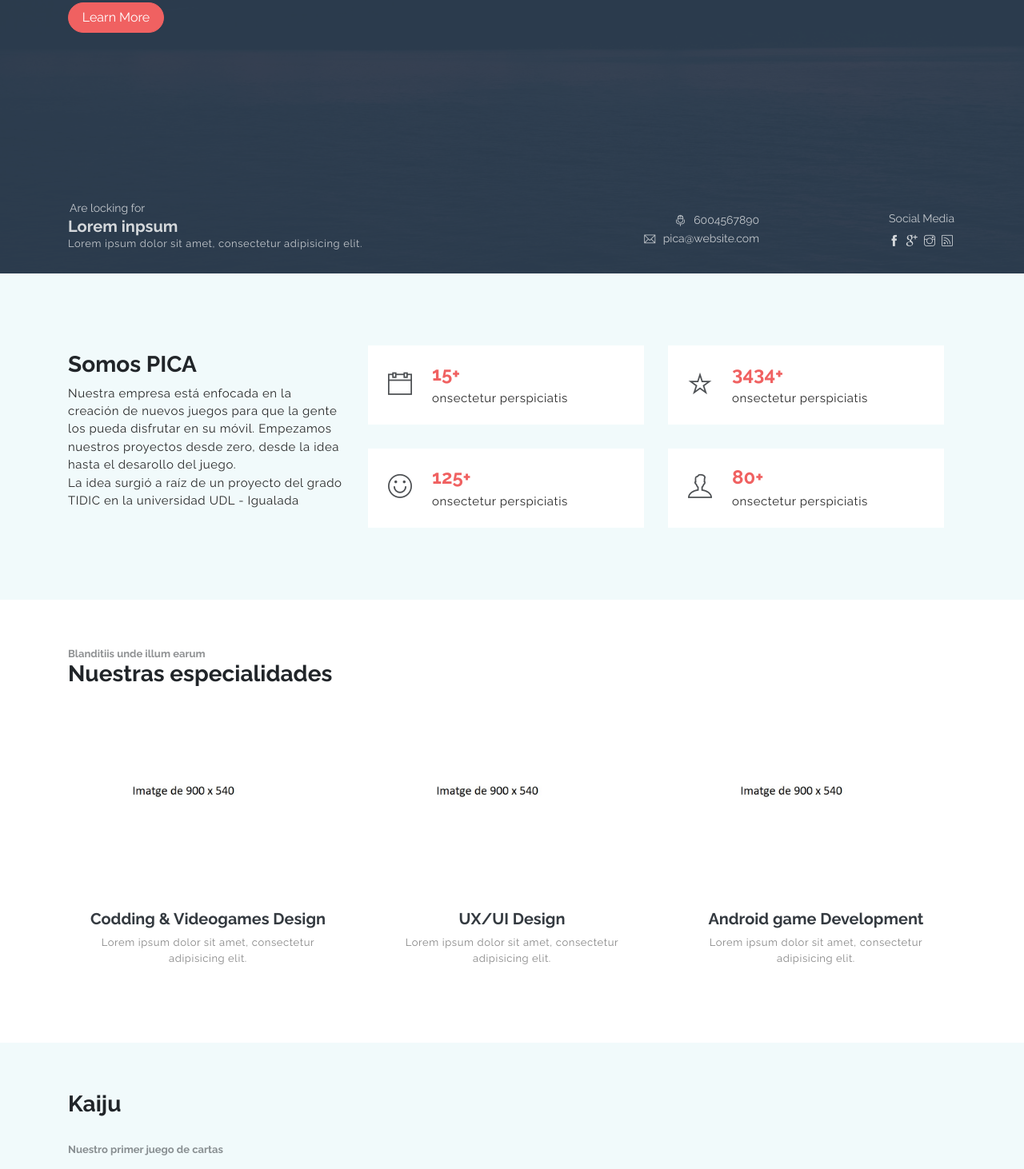
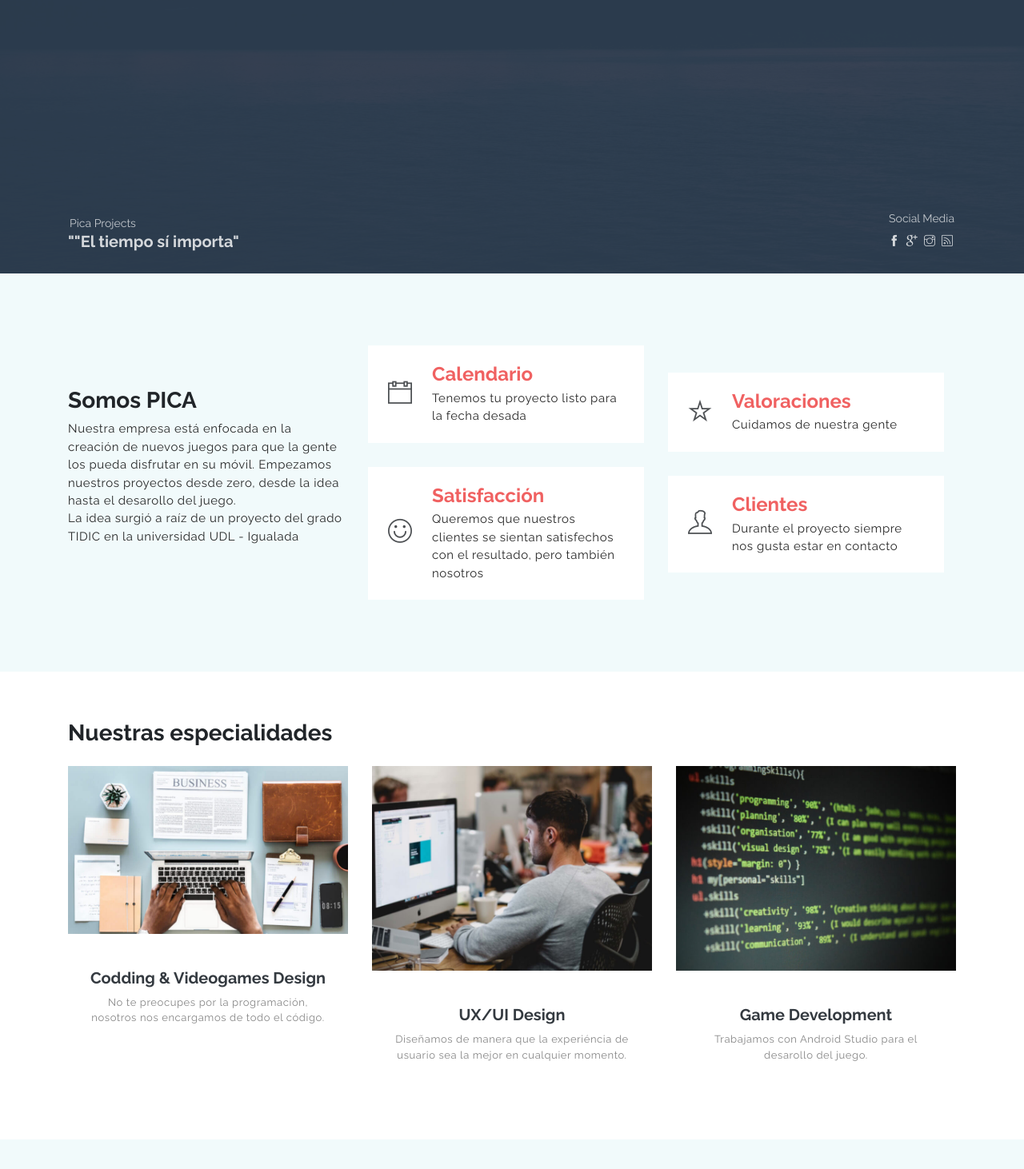
Before and after one commit to IsaacBrull16/ProyectoPICAOrganitation, a plain HTML site: page paginaweb/public_html/index.html in a window 1280 px wide. Shown: the part 458-1920 px from the top of the page at 80% size. Drawn offline with Linux system fonts and the light colour scheme.

Commit message:
update web

```diff
--- a/paginaweb/public_html/index.html
+++ b/paginaweb/public_html/index.html
@@ -58,20 +58,18 @@
                 <div class="carousel-inner">
                     <div class="carousel-item active">
                         <div class="carousel-caption d-none d-md-block">
-                            <h1 class="carousel-title">We Are<br> Pica</h1>
-                            <button class="btn btn-primary btn-rounded">Learn More</button>
+                            <h1 class="carousel-title">We Are<br> Pica Projects</h1>
+                            <!--<button class="btn btn-primary btn-rounded">Learn More</button>-->
                         </div>
                     </div>
                     <div class="carousel-item">
                         <div class="carousel-caption d-none d-md-block">
                             <h1 class="carousel-title">We make <br> Videogames</h1>
-                            <button class="btn btn-primary btn-rounded">Learn More</button>
                           </div>
                     </div>
                     <div class="carousel-item">
                         <div class="carousel-caption d-none d-md-block">
                             <h1 class="carousel-title">We Make <br> New world</h1>
-                            <button class="btn btn-primary btn-rounded">Learn More</button>
                           </div>
                     </div>
                 </div>
@@ -80,15 +78,15 @@
 
         <div class="infos container mb-4 mb-md-2">
             <div class="title">
-                <h6 class="subtitle font-weight-normal">Are locking for</h6>
-                <h5>Lorem inpsum</h5>
-                <p class="font-small">Lorem ipsum dolor sit amet, consectetur adipisicing elit.</p>
+                <h6 class="subtitle font-weight-normal">Pica Projects</h6>
+                <h5>""El tiempo sí importa"</h5>
+                <!--<p class="font-small">Lorem ipsum dolor sit amet, consectetur adipisicing elit.</p>-->
             </div>
             <div class="socials text-right">
                 <div class="row justify-content-between">
                     <div class="col">
-                        <a class="d-block subtitle"><i class="ti-microphone pr-2"></i> 6004567890</a>
-                        <a class="d-block subtitle"><i class="ti-email pr-2"></i> pica@website.com</a>
+                        <!--<a class="d-block subtitle"><i class="ti-microphone pr-2"></i> 6004567890</a>
+                        <a class="d-block subtitle"><i class="ti-email pr-2"></i> pica@website.com</a>-->
                     </div>
                     <div class="col">
                         <h6 class="subtitle font-weight-normal mb-2">Social Media</h6>
@@ -122,8 +120,8 @@
                             <i class="ti-calendar"></i>
                         </div>
                         <div class="infos-wrapper">
-                            <h4 class="text-primary">15+</h4>
-                            <p>onsectetur perspiciatis</p>
+                            <h4 class="text-primary">Calendario</h4>
+                            <p>Tenemos tu proyecto listo para la fecha desada</p>
                         </div>
                     </div>
                     <div class="widget">
@@ -131,8 +129,8 @@
                             <i class="ti-face-smile"></i>
                         </div>
                         <div class="infos-wrapper">
-                            <h4 class="text-primary">125+</h4>
-                            <p>onsectetur perspiciatis</p>
+                            <h4 class="text-primary">Satisfacción</h4>
+                            <p>Queremos que nuestros clientes se sientan satisfechos con el resultado, pero también nosotros</p>
                         </div>
                     </div>
                 </div>
@@ -142,8 +140,8 @@
                             <i class="ti-star"></i>
                         </div>
                         <div class="infos-wrapper">
-                            <h4 class="text-primary">3434+</h4>
-                            <p>onsectetur perspiciatis</p>
+                            <h4 class="text-primary">Valoraciones</h4>
+                            <p>Cuidamos de nuestra gente</p>
                         </div>
                     </div>
                     <div class="widget">
@@ -151,8 +149,8 @@
                             <i class="ti-user"></i>
                         </div>
                         <div class="infos-wrapper">
-                            <h4 class="text-primary">80+</h4>
-                            <p>onsectetur perspiciatis</p>
+                            <h4 class="text-primary">Clientes</h4>
+                            <p>Durante el proyecto siempre nos gusta estar en contacto</p>
                         </div>
                     </div>
                 </div>
@@ -162,34 +160,33 @@
 
     <section class="section">
         <div class="container">
-            <h6 class="xs-font mb-0">Blanditiis unde illum earum</h6>
             <h3 class="section-title mb-4">Nuestras especialidades</h3>
 
             <div class="row text-center">
                 <div class="col-lg-4">
                     <a href="javascript:void(0)" class="card border-0 text-dark">
-                        <img class="card-img-top" src="assets/imgs/imatge 900x540.jpg" alt="Download free bootstrap 4 landing page, free boootstrap 4 templates, Download free bootstrap 4.1 landing page, free boootstrap 4.1.1 templates, ollie Landing page">
+                        <img class="card-img-top" src="assets/imgs/img-6.jpg" alt="Download free bootstrap 4 landing page, free boootstrap 4 templates, Download free bootstrap 4.1 landing page, free boootstrap 4.1.1 templates, ollie Landing page">
                         <span class="card-body">
                             <h4 class="title mt-4">Codding &amp; Videogames Design</h4>
-                            <p class="xs-font">Lorem ipsum dolor sit amet, consectetur adipisicing elit.</p>
+                            <p class="xs-font">No te preocupes por la programación, nosotros nos encargamos de todo el código.</p>
                         </span>
                     </a>
                 </div>
                 <div class="col-lg-4">
                     <a href="javascript:void(0)" class="card border-0 text-dark">
-                        <img class="card-img-top" src="assets/imgs/imatge 900x540.jpg" alt="Download free bootstrap 4 landing page, free boootstrap 4 templates, Download free bootstrap 4.1 landing page, free boootstrap 4.1.1 templates, ollie Landing page">
+                        <img class="card-img-top" src="assets/imgs/img-4.jpg" alt="Download free bootstrap 4 landing page, free boootstrap 4 templates, Download free bootstrap 4.1 landing page, free boootstrap 4.1.1 templates, ollie Landing page">
                         <span class="card-body">
                             <h4 class="title mt-4">UX/UI Design</h4>
-                            <p class="xs-font">Lorem ipsum dolor sit amet, consectetur adipisicing elit.</p>
+                            <p class="xs-font">Diseñamos de manera que la experiéncia de usuario sea la mejor en cualquier momento.</p>
                         </span>
                     </a>
                 </div>
                 <div class="col-lg-4">
                     <a href="javascript:void(0)" class="card border-0 text-dark">
-                        <img class="card-img-top" src="assets/imgs/imatge 900x540.jpg" alt="Download free bootstrap 4 landing page, free boootstrap 4 templates, Download free bootstrap 4.1 landing page, free boootstrap 4.1.1 templates, ollie Landing page">
+                        <img class="card-img-top" src="assets/imgs/img-8.jpg" alt="Download free bootstrap 4 landing page, free boootstrap 4 templates, Download free bootstrap 4.1 landing page, free boootstrap 4.1.1 templates, ollie Landing page">
                         <span class="card-body">
-                            <h4 class="title mt-4">Android game Development</h4>
-                            <p class="xs-font">Lorem ipsum dolor sit amet, consectetur adipisicing elit.</p>
+                            <h4 class="title mt-4">Game Development</h4>
+                            <p class="xs-font">Trabajamos con Android Studio para el desarollo del juego.</p>
                         </span>
                     </a>
                 </div>
@@ -201,12 +198,12 @@
         <div class="container">
 
             <h3 class="section-title pb-4">Kaiju </h3>
-            <h6 class="xs-font mb-0">Nuestro primer juego de cartas</h6>
+            <h6 class="xs-font mb-0">El diseño de nuestro primer juego de cartas</h6>
         </div>
 
         <div id="owl-portfolio" class="owl-carousel owl-theme mt-4">
             <a href="javascript:void(0)" class="item expertises-item">
-                <img src="assets/imgs/imatge 750x550.jpg"alt="Download free bootstrap 4 landing page, free boootstrap 4 templates, Download free bootstrap 4.1 landing page, free boootstrap 4.1.1 templates, ollie Landing page" class="box-shadow">
+                <img src="assets/imgs/img-9.jpg"alt="Download free bootstrap 4 landing page, free boootstrap 4 templates, Download free bootstrap 4.1 landing page, free boootstrap 4.1.1 templates, ollie Landing page" class="box-shadow">
                <!-- <h6 class="mt-3 mb-2">Kaiju</h6>
                 <p class="xs-font">Nuestro primer juego de cartas.</p> -->
             </a>
@@ -250,7 +247,7 @@
                         <img src="assets/imgs/avatar1.jpg" class="avatar" alt="Download free bootstrap 4 landing page, free boootstrap 4 templates, Download free bootstrap 4.1 landing page, free boootstrap 4.1.1 templates, ollie Landing page">
                         <div class="des">
 
-                            <p>Lorem ipsum dolor sit amet, consectetur adipisicing elit. Accusamus ea facere voluptatum corrupti doloremque odit sequi labore rerum maiores libero.adipisicing elit. Vitae quasi voluptatem sed quaerat dolorum architecto reiciendis magni laboriosam, illum, nobis, quae dolor, ducimus libero! Sapiente deleniti sit dolor, ex possimus.</p>
+                            <p>Soy bueno comunicando y presentando proyectos. Me encargo mayoritariamente de la programación y ayudo con la parte más técnica de nuestro proyecto con Aplicaciones para dispositivos móviles.</p>
 
 
                             <div class="line"></div>
@@ -264,7 +261,7 @@
                         <img src="assets/imgs/avatar2.jpg" class="avatar" alt="Download free bootstrap 4 landing page, free boootstrap 4 templates, Download free bootstrap 4.1 landing page, free boootstrap 4.1.1 templates, ollie Landing page">
                         <div class="des">
                             <h5 class="ti-quote-left font-weight-bold"></h5>
-                            <p>Lorem ipsum dolor sit amet, consectetur adipisicing elit. Accusamus ea facere voluptatum corrupti doloremque odit sequi labore rerum maiores libero.adipisicing elit. Vitae quasi voluptatem sed quaerat dolorum architecto reiciendis magni laboriosam, illum, nobis, quae dolor, ducimus libero! Sapiente deleniti sit dolor, ex possimus.</p>
+                            <p>Mi objetivo en esta empresa es intentar aportar todas mis experiencias pasadas con la dirección de equipos y proyectos, ayudando sobre todo con la imagen que queremos dar a nuestros usuarios.</p>
                             <h5 class="ti-quote-left text-right font-weight-bold"></h5>
 
                             <div class="line"></div>
@@ -278,7 +275,7 @@
                         <img src="assets/imgs/avatar3.jpg" class="avatar" alt="Download free bootstrap 4 landing page, free boootstrap 4 templates, Download free bootstrap 4.1 landing page, free boootstrap 4.1.1 templates, ollie Landing page">
                         <div class="des">
                             <h5 class="ti-quote-left font-weight-bold"></h5>
-                            <p>Lorem ipsum dolor sit amet, consectetur adipisicing elit. Accusamus ea facere voluptatum corrupti doloremque odit sequi labore rerum maiores libero.adipisicing elit. Vitae quasi voluptatem sed quaerat dolorum architecto reiciendis magni laboriosam, illum, nobis, quae dolor, ducimus libero! Sapiente deleniti sit dolor, ex possimus.</p>
+                            <p>Puedo aportar organización, constancia y creación en nuestro trabajo en equipo. Me interesa la parte visual de una aplicación y todo relacionado con la UX/UI, por eso me gusta enfocarmé en el diseño del juego.</p>
                             <h5 class="ti-quote-left text-right font-weight-bold"></h5>
 
                             <div class="line"></div>
@@ -292,7 +289,7 @@
                         <img src="assets/imgs/avatar2.jpg" class="avatar" alt="Download free bootstrap 4 landing page, free boootstrap 4 templates, Download free bootstrap 4.1 landing page, free boootstrap 4.1.1 templates, ollie Landing page">
                         <div class="des">
                             <h5 class="ti-quote-left font-weight-bold"></h5>
-                            <p>Lorem ipsum dolor sit amet, consectetur adipisicing elit. Accusamus ea facere voluptatum corrupti doloremque odit sequi labore rerum maiores libero.adipisicing elit. Vitae quasi voluptatem sed quaerat dolorum architecto reiciendis magni laboriosam, illum, nobis, quae dolor, ducimus libero! Sapiente deleniti sit dolor, ex possimus.</p>
+                            <p>Soy una persona que no se rinde fácilmente, ayudo en lo que puedo y tengo conocimientos básicos de C, Java y Python, además de conocer principios de diseño. Mi rol en el grupo es ayudar cuando alguien esté desbordado en el trabajo y me encargo mayoritariamente del apartado de Especificación y Análisis de Sistemas Interactivos.</p>
                             <h5 class="ti-quote-left text-right font-weight-bold"></h5>
 
                             <div class="line"></div>
@@ -310,15 +307,15 @@
         <div class="container">
             <div class="infos mb-4 mb-md-2">
             <div class="title">
-                <h6 class="subtitle font-weight-normal">Are locking for</h6>
-                <h5>Lorem inpsum</h5>
-                <p class="font-small">Lorem ipsum dolor sit amet, consectetur adipisicing elit.</p>
+                <!--<h6 class="subtitle font-weight-normal"></h6>-->
+                <h5>¿Te llama la atención?</h5>
+                <p class="font-small">Si tienes alguna idea, podemos crear juntos nuevos proyectos.</p>
             </div>
             <div class="socials">
                 <div class="row justify-content-between">
                     <div class="col">
-                        <a class="d-block subtitle"><i class="ti-microphone"></i> (123) 456-7890</a>
-                        <a class="d-block subtitle"><i class="ti-email"></i> info@website.com</a>
+                        <a class="d-block subtitle"><i class="ti-microphone"></i> 6004567890</a>
+                        <a class="d-block subtitle"><i class="ti-email"></i> pica@website.com</a>
                     </div>
                     <div class="col">
                         <h6 class="subtitle font-weight-normal mb-1">Social Media</h6>
@@ -326,7 +323,6 @@
                             <a href="javascript:void(0)" class="link pr-1"><i class="ti-facebook"></i></a>
                             <a href="javascript:void(0)" class="link pr-1"><i class="ti-twitter-alt"></i></a>
                             <a href="javascript:void(0)" class="link pr-1"><i class="ti-google"></i></a>
-                            <a href="javascript:void(0)" class="link pr-1"><i class="ti-pinterest-alt"></i></a>
                             <a href="javascript:void(0)" class="link pr-1"><i class="ti-instagram"></i></a>
                             <a href="javascript:void(0)" class="link pr-1"><i class="ti-rss"></i></a>
                         </div>
@@ -340,8 +336,8 @@
     <section id="contact" class="section pb-0">
 
         <div class="container">
-            <h6 class="xs-font mb-0">¿Te interesa la idea?</h6>
-            <h3 class="section-title mb-5">Contacta con nosotros para crear nuevos proyectos</h3>
+            <!--<h6 class="xs-font mb-0"></h6>-->
+            <h3 class="section-title mb-5">Por cualquier duda, aquí estamos</h3>
 
             <div class="row align-items-center justify-content-between">
                 <div class="col-md-8 col-lg-7">
```
